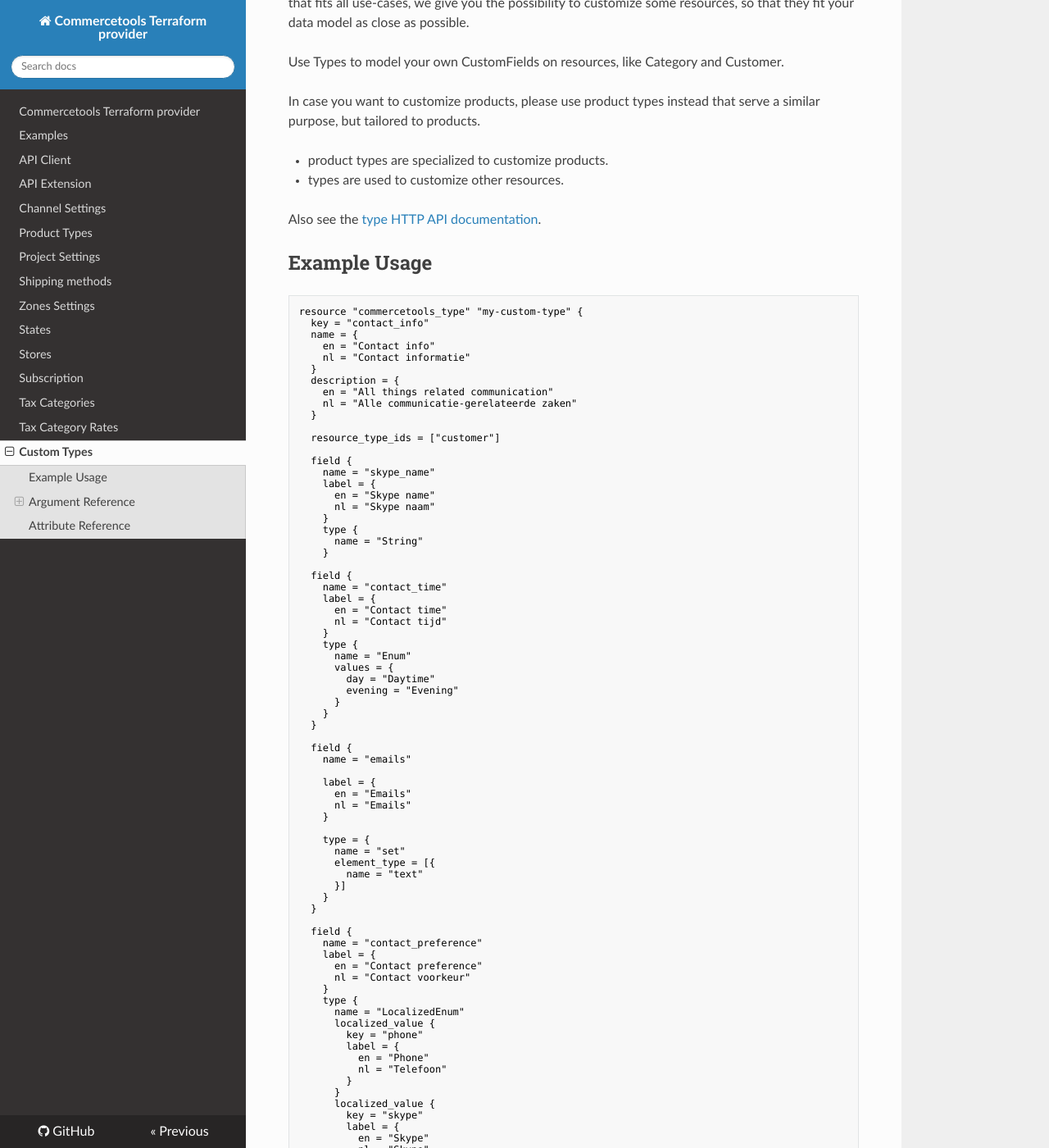
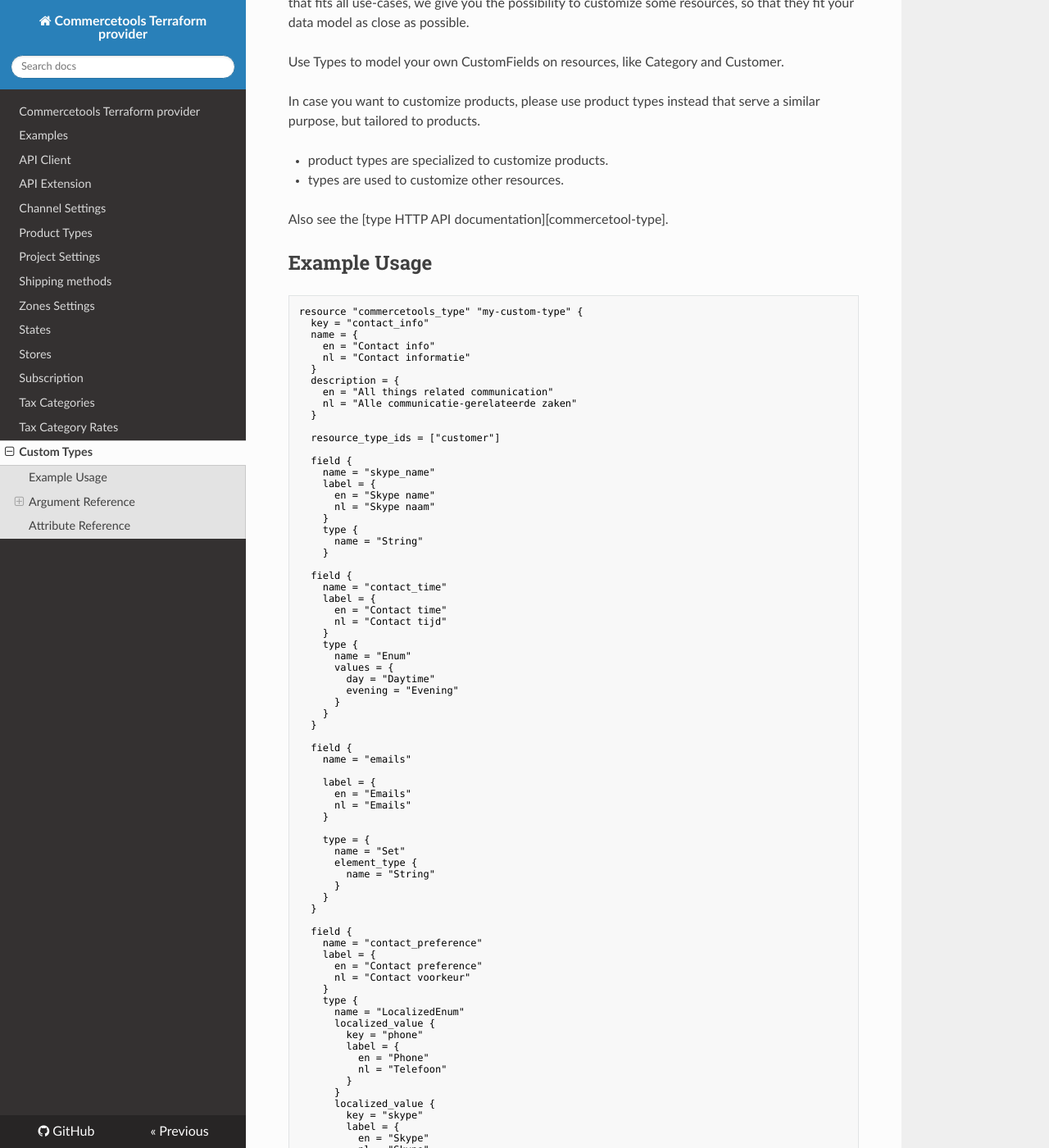
Before and after one commit to labd/terraform-provider-commercetools, an MkDocs documentation site: the page built from docs/resource_type.md, in a window 1280 px wide and 1400 px high, scrolled down 192 px. Shown: the whole window at 82% size. Built offline with MkDocs 1.6.1, drawn with Linux system fonts in a browser that asks for light colours; nearby versions of some CDN libraries; part of the change alters nothing that is shown; some of the changed text lies outside the part shown.

Commit message:
doc: fixed linting and element_type issues

````diff
--- a/docs/resource_type.md
+++ b/docs/resource_type.md
@@ -11,8 +11,8 @@ Customer.
 In case you want to customize products, please use product types instead that
 serve a similar purpose, but tailored to products.
 
- - product types are specialized to customize products.
- - types are used to customize other resources.
+- product types are specialized to customize products.
+- types are used to customize other resources.
 
 Also see the [type HTTP API documentation][commercetool-type].
 
@@ -66,10 +66,10 @@ resource "commercetools_type" "my-custom-type" {
     }
 
     type = {
-      name = "set"
-      element_type = [{
-        name = "text"
-      }]
+      name = "Set"
+      element_type {
+        name = "String"
+      }
     }
   }
 
@@ -104,104 +104,132 @@ resource "commercetools_type" "my-custom-type" {
 
 The following arguments are supported:
 
-* `key` - The unique key of the Type.
-* `name` - The name of the Type as [localized string](#localized-string).
-* `description` - The description of the Type as [localized string](#localized-string).
-* `resource_type_ids` - An array of types that can be customized with this Type.<br>
-This can be any of the following:
-    - asset
-    - category
-    - channel
-    - customer
-    - customer-group
-    - cart-discount
-    - discount-code
-    - inventory-entry
-    - order
-    - line-item
-    - custom-line-item
-    - product-price
-    - payment
-    - payment-interface-interaction
-    - shopping-list
-    - shopping-list-text-line-item
-    - review
-* `field` - Can more 1 our more [field definitions](#field-definition) definitions
+- `key` - The unique key of the Type.
+- `name` - The name of the Type as [localized string](#localized-string).
+- `description` - The description of the Type as [localized string](#localized-string).
+- `resource_type_ids` - An array of types that can be customized with this Type.
+  This can be any of the following:
+  - asset
+  - category
+  - channel
+  - customer
+  - customer-group
+  - cart-discount
+  - discount-code
+  - inventory-entry
+  - order
+  - line-item
+  - custom-line-item
+  - product-price
+  - payment
+  - payment-interface-interaction
+  - shopping-list
+  - shopping-list-text-line-item
+  - review
+- `field` - Can more 1 our more [field definitions](#field-definition) definitions
 
 ### Field Definition
-[Field Definitions][commercetool-field-definition] describe custom fields and allow you to define some meta-information associated with the field.
+
+[Field Definitions][commercetools-field-definition] describe custom fields and allow you to define some meta-information associated with the field.
 
 These can have the following arguments:
 
-* `type` - The type of the field as [Field Type](#field-type)
-* `name` - The name of the field.<br>
-    The name must be between two and 36 characters long and can contain the ASCII letters A to Z in lowercase or uppercase, digits, underscores (_) and the hyphen-minus (-).
-* `label` - A human-readable label for the field as [localized string](#localized-string).
-* `required` - (Optional) Whether the field is required to have a value.
-* `input_hint` - (Optional) Provides a visual representation type for this field. It is only relevant for string-based field types like String and LocalizedString.
+- `type` - The type of the field as [Field Type](#field-type)
+- `name` - The name of the field.
+  The name must be between two and 36 characters long and can contain the ASCII letters A to Z in lowercase or uppercase, digits, underscores (_) and the hyphen-minus (-).
+- `label` - A human-readable label for the field as [localized string](#localized-string).
+- `required` - (Optional) Whether the field is required to have a value.
+- `input_hint` - (Optional) Provides a visual representation type for this field. It is only relevant for string-based field types like String and LocalizedString.
 
 ### Field Type
+
 Describes the type of the field.
 
 These can have the following arguments:
 
-* `name` - The name of the field type. Must be one of:
-    - Boolean
-    - String
-    - LocalizedString
-    - Enum
-    - LocalizedEnum
-    - Number
-    - Money
-    - Date
-    - Time
-    - DateTime
-    - Reference
-    - Set
-* `values` - (**Enum** type only) The enum values, defined as an object:
-
-        values = {
-            dog = "Dog"
-            cat = "Cat"
-        }
-
-* `localized_value` - (**LocalizedEnum** type only) One or more Localized Value objects.
-* `reference_type_id` - (**Reference** type only) The name of the resource type that the value should reference. Supported values are:
-    - product
-    - product-type
-    - channel
-    - customer
-    - state
-    - zone
-    - shipping-method
-    - category
-    - review
-    - key-value-document
+- `name` - The name of the field type. Must be one of:
+  - Boolean
+  - String
+  - LocalizedString
+  - Enum
+  - LocalizedEnum
+  - Number
+  - Money
+  - Date
+  - Time
+  - DateTime
+  - Reference
+  - Set
+- `values` - (**Enum** type only) The enum values, defined as an object:
+  ```hcl
+  values = {
+    dog = "Dog"
+    cat = "Cat"
+  }
+  ```
+- `localized_value` - (**LocalizedEnum** type only) One or more Localized Value objects.
+- `reference_type_id` - (**Reference** type only) The name of the resource type that the value should reference. Supported values are:
+  - product
+  - product-type
+  - channel
+  - customer
+  - state
+  - zone
+  - shipping-method
+  - category
+  - review
+  - key-value-document
+- `element_type` - (**set** type only) Another [Field Type](#field-type) definition that is used for the set.
 
 ### Localized String
-A [Localized String][commercetool-localized-string] is used to provide a string value in multiple languages.
+
+A [Localized String][commercetools-localized-string] is used to provide a string value in multiple languages.
 
 The way to define this in the template is as:
 
 ```hcl
 value = {
-    en = "Our new shiny value"
-    nl = "Onze versie nieuwe waarde"
+  en = "Our new shiny value"
+  nl = "Onze versie nieuwe waarde"
 }
 ```
 
 ### Localized Enum
+
 A [Localized Enum][commercetool-localized-enum] is used to provide a Enum value in multiple languages.
 
 The way to define this in the template is as:
 
 ```hcl
 localized_value {
-    key = "phone"
-    label = {
-        en = "Phone"
-        nl = "Telefoon"
-    }
+  key = "phone"
+  label = {
+    en = "Phone"
+    nl = "Telefoon"
+  }
+}
+```
+
+### Element Type
+
+An `element_type` is just a [field-type][commercetools-field-type] (usually for a [set][commercetools-set])
+
+The way to define this in the template is as:
+
+```hcl
+element_type {
+  name = "String"
+}
+```
+
+So a `set` would look like this:
+
+```hcl
+type = {
+  name = "Set"
+  element_type {
+    name = "String"
+  }
 }
 ```
 
@@ -209,11 +237,12 @@ localized_value {
 
 In addition to all arguments above, the following attributes are exported:
 
-* `id` - The identifier of the Type.
-* `version` - The version of the Type
+- `id` - The identifier of the Type.
+- `version` - The version of the Type
 
-
-[commercetool-type]: https://docs.commercetools.com/http-api-projects-types.html
-[commercetool-localized-string]: https://docs.commercetools.com/http-api-types.html#localizedstring
-[commercetool-field-definition]: https://docs.commercetools.com/http-api-projects-types.html#fielddefinition
-[commercetool-localized-enum]: https://docs.commercetools.com/http-api-projects-types.html#localizedenumvalue
+[commercetools-type]: https://docs.commercetools.com/http-api-projects-types.html
+[commercetools-localized-string]: https://docs.commercetools.com/http-api-types.html#localizedstring
+[commercetools-field-definition]: https://docs.commercetools.com/http-api-projects-types.html#fielddefinition
+[commercetools-localized-enum]: https://docs.commercetools.com/http-api-projects-types.html#localizedenumvalue
+[commercetools-set]: https://docs.commercetools.com/http-api-projects-types.html#settype
+[commercetools-field-type]: https://docs.commercetools.com/http-api-projects-types.html#fieldtype
````
